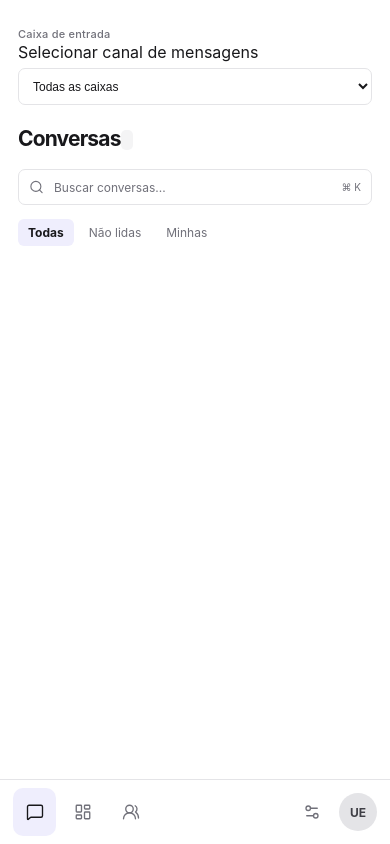
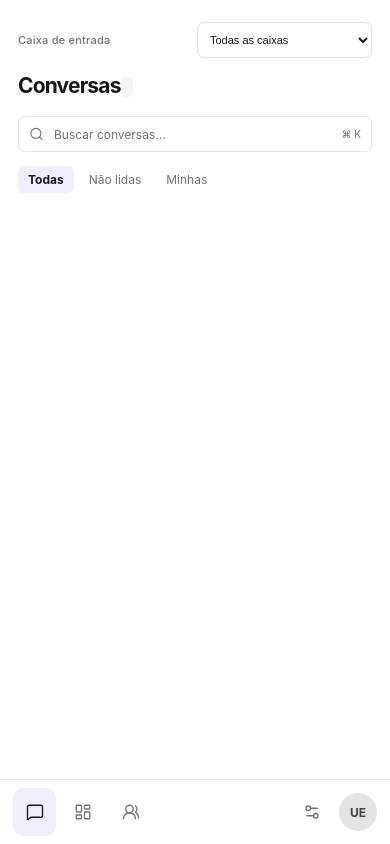
Before and after one commit to uillaneduardo/wapphub-demo, a plain HTML site: page index.html in a window 390 px wide. Drawn offline with Linux system fonts and the light colour scheme.

Commit message:
style(inbox): align compact channel selector inline on desktop and mobile

```diff
--- a/src/styles.css
+++ b/src/styles.css
@@ -89,15 +89,15 @@ html[data-theme=dark] .status-banner[data-tone=warning]{background:#3a260e;color
 .message-row.d2-picked::before{box-shadow:none!important}
 
 
-/* Navegação multicanal: compacta, sem sombras laterais */
-.channel-picker{display:flex;flex-direction:column;gap:6px;margin-bottom:17px}
-.channel-picker label{font-size:11px;color:var(--muted);font-weight:550}
-.channel-picker select{width:100%;min-height:37px;padding:7px 28px 7px 10px;border:1px solid var(--line);border-radius:7px;background:var(--panel);color:var(--text);font-size:12px;cursor:pointer}
-.channel-picker select:focus-visible{outline:2px solid var(--brand-border);outline-offset:2px}
-.channel-status{font-size:10px;color:var(--muted)}
-.channel-status[data-status=disconnected]{color:#b91c1c}
-html[data-theme=dark] .channel-status[data-status=disconnected]{color:#fca5a5}
-
+/* Alternância compacta de canais ao lado de "Caixa de entrada" */
+.inbox-topline{display:flex;align-items:center;justify-content:space-between;gap:10px;min-width:0;margin:0 0 11px}
+.inbox-topline .eyebrow{flex:none;white-space:nowrap}
+.inbox-topline .channel-picker{display:block;flex:1 1 auto;min-width:0;max-width:195px;margin:0}
+.inbox-topline .channel-picker select{display:block;width:100%;max-width:100%;height:36px;min-width:0;padding:0 8px;border:1px solid var(--line);border-radius:7px;background:var(--panel);color:var(--text);font-size:12px;cursor:pointer;text-overflow:ellipsis;box-shadow:none}
+.inbox-topline .channel-picker select:hover{border-color:var(--ring)}
+.inbox-topline .channel-picker select:focus-visible{outline:2px solid var(--brand-border);outline-offset:2px}
+.sr-only{position:absolute!important;width:1px;height:1px;padding:0;margin:-1px;overflow:hidden;clip:rect(0,0,0,0);white-space:nowrap;border:0}
+@media(max-width:390px){.inbox-topline{gap:8px}.inbox-topline .channel-picker{max-width:175px}.inbox-topline .channel-picker select{font-size:11px}}
 
 /* D3.3 — saída utiliza a personalização da organização */
 .mine .bubble{background:var(--brand-accent);color:var(--brand-text)}
```
